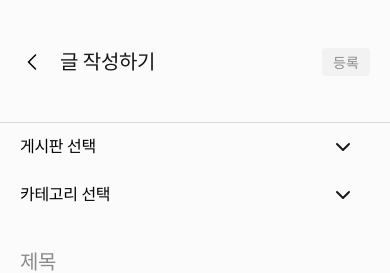
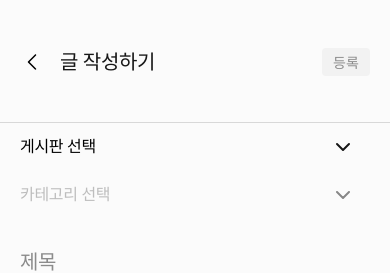
Before and after one commit to TEAM-Encore/FRONTEND, a React Native app: screen /WritePage in a window 390 px wide. Shown: the top 273 px of the page. Built offline with nearby package versions, Linux system fonts and the light colour scheme.

Commit message:
feat: 게시판 종류에 따른 카테고리 지정 변화

```diff
--- a/src/pages/write/WritePage.tsx
+++ b/src/pages/write/WritePage.tsx
@@ -39,6 +39,7 @@ const WritePage: React.FC<WritePageProps> = ({setPostData}) => {
   const [dashboardModalVisible, setDashboardModalVisible] = useState(false);
   const [categoryModalVisible, setCategoryModalVisible] = useState(false);
   const [modalTitle, setModalTitle] = useState('');
+  const [categoryDisabled, setCategoryDisabled] = useState(true); // 카테고리 활성화 여부
 
   const dashboardList = [
     '게시판 선택 안함',
@@ -47,22 +48,50 @@ const WritePage: React.FC<WritePageProps> = ({setPostData}) => {
     '배우 게시판',
     '자유 게시판',
   ];
-  const categoryList = ['선택 안함', '시야 후기', '굿즈 후기', '공연 감상'];
-
   const pressDashboard = () => {
     setDashboardModalVisible(true);
     setModalTitle('게시판');
   };
 
+  const infoCategoryList = [
+    '선택 안함',
+    '오페라 글라스',
+    '뮤지컬 용어',
+    '이벤트',
+  ];
+  const reviewCategoryList = [
+    '선택 안함',
+    '시야 후기',
+    '굿즈 후기',
+    '공연 감상',
+  ];
+  const [categoryList, setCategoryList] = useState(infoCategoryList);
+
+  // 게시판 선택에 따라 카테고리 선택 활성화/비활성화
+  useEffect(() => {
+    if (post_type === '정보 게시판') {
+      setCategoryDisabled(false); // 활성화
+      setCategoryList(infoCategoryList);
+    } else if (post_type == '후기 게시판') {
+      setCategoryDisabled(false);
+      setCategoryList(reviewCategoryList);
+    } else {
+      setCategoryDisabled(true); // 비활성화
+      setCategory('카테고리 선택'); // 기본값으로 초기화
+    }
+  }, [post_type]);
+
   const pressCategory = () => {
-    setCategoryModalVisible(true);
-    setModalTitle('카테고리');
+    if (!categoryDisabled) {
+      setCategoryModalVisible(true);
+      setModalTitle('카테고리');
+    }
   };
 
   // 해시태그 추출하는 함수
   const handleContentChange = (text: string) => {
     setContent(text);
-    setHashTags(text.match(/#[^\s#]+/g) || []); // 해시태그 감지
+    setHashTags(text.match(/#[^\s#]+/g) || []);
     console.log('해시태그:', hashTags);
   };
 
@@ -100,9 +129,21 @@ const WritePage: React.FC<WritePageProps> = ({setPostData}) => {
             </View>
 
             <View style={WriteStyles.selectField}>
-              <Text style={WriteStyles.fieldText}>{category}</Text>
-              <TouchableOpacity onPress={pressCategory}>
-                <SvgXml xml={DashboardIcon.downArrow} />
+              <Text
+                style={[
+                  WriteStyles.fieldText,
+                  categoryDisabled && {color: '#BDBDBD'}, // 비활성화 스타일 적용
+                ]}>
+                {category}
+              </Text>
+              <TouchableOpacity
+                onPress={pressCategory}
+                disabled={categoryDisabled} // 비활성화 상태 반영
+              >
+                <SvgXml
+                  xml={DashboardIcon.downArrow}
+                  style={categoryDisabled && {opacity: 0.5}} // 비활성화 스타일
+                />
               </TouchableOpacity>
 
               <ModalCategory
```
